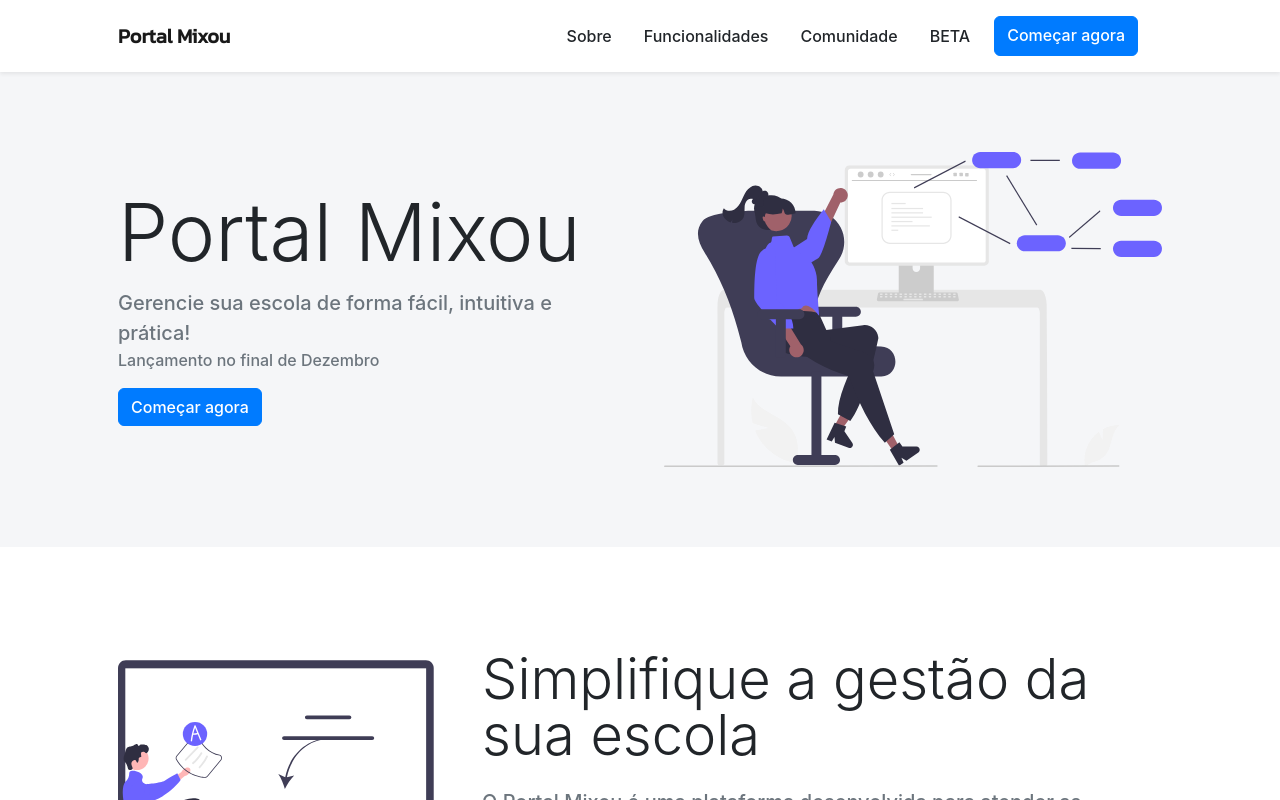
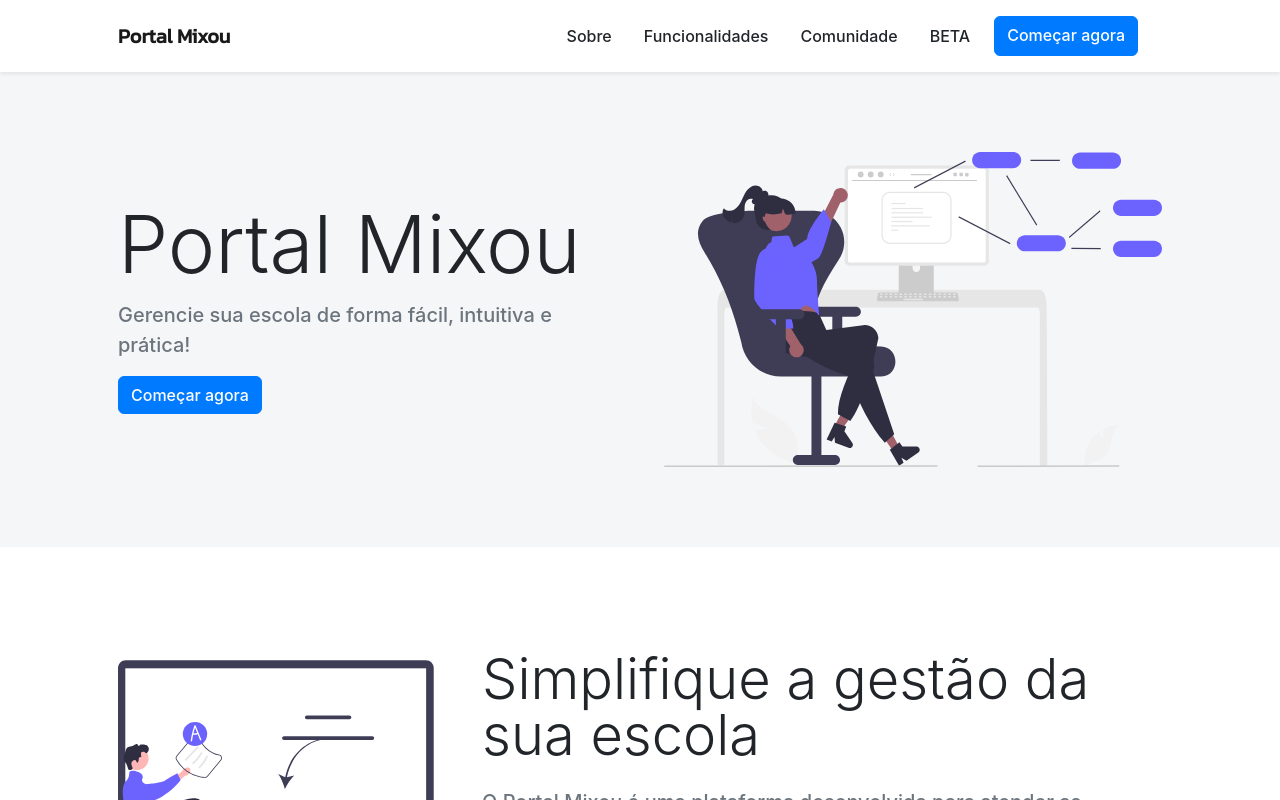
Before and after one commit to vinic-i/landingpage, a SvelteKit app: page / in a window 1280 px wide. Shown: the top 800 px of the page. Built offline with nearby package versions, Linux system fonts and the light colour scheme.

Commit message:
lançamento

```diff
--- a/src/routes/+page.svelte
+++ b/src/routes/+page.svelte
@@ -76,7 +76,7 @@
 							Gerencie sua escola de forma fácil, intuitiva e prática!
 						</span>
 						<br />
-						<span class="text-muted">Lançamento no final de Dezembro</span>
+						<!-- <span class="text-muted">Lançamento no final de Dezembro</span> -->
 					</p>
 					<div class="d-flex flex-column flex-lg-row align-items-center">
 						<a class="btn btn-primary" href="https://escola-mixou.netlify.app/owner"
```
